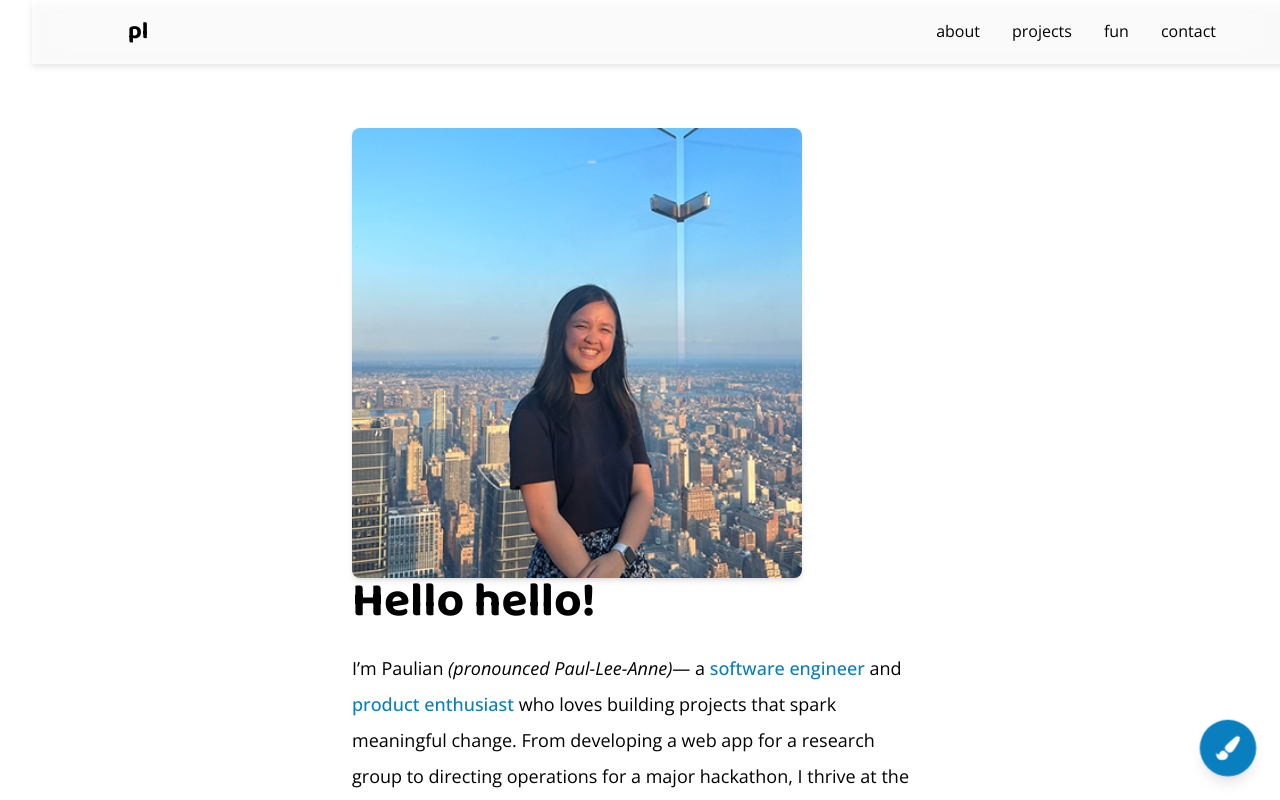
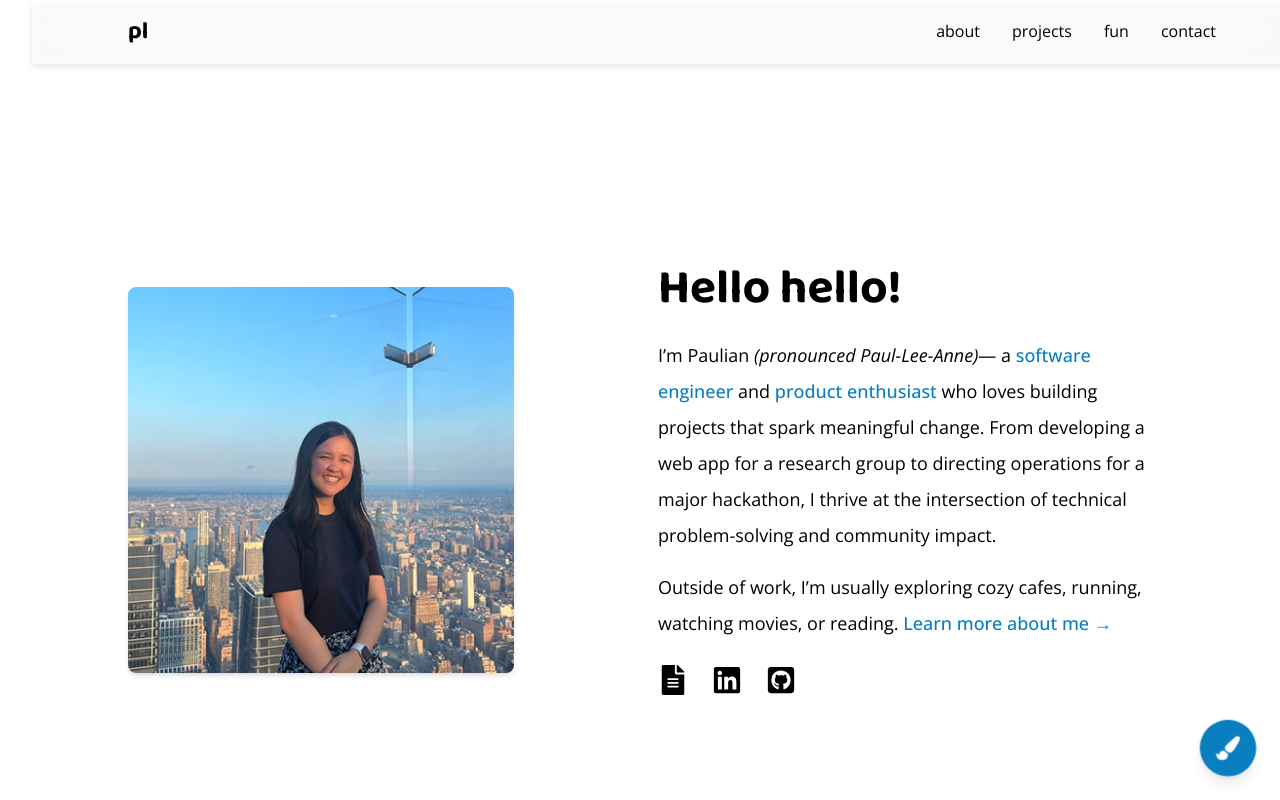
Before and after one commit to paulian7/portfolio, a React (Vite) app: page / in a window 1280 px wide. Shown: the top 800 px of the page. Built offline with nearby package versions, Linux system fonts and the light colour scheme.

Commit message:
fix home reveal styling error

```diff
--- a/src/components/sections/Home.jsx
+++ b/src/components/sections/Home.jsx
@@ -7,8 +7,8 @@ export const Home = () => {
       id="home"
       className="min-h-screen flex flex-col md:flex-row items-center justify-center gap-8 md:gap-36 px-6 md:px-16 lg:px-24 pt-20 sm:pt-24"
     >
+      {/* picture */}
       <RevealOnScroll>
-        {/* picture */}
         <div className="flex-shrink-0 w-full md:w-auto flex justify-center md:justify-start">
           <img
             src="/landingPic.png"
@@ -16,12 +16,15 @@ export const Home = () => {
             className="rounded-lg object-cover w-64 sm:w-72 md:w-80 lg:w-[450px] max-w-full shadow-md"
           />
         </div>
+      </RevealOnScroll>
 
-        {/* text */}
+      {/* text */}
+      <RevealOnScroll>
         <div className="flex flex-col max-w-xl text-center md:text-left self-center mt-10 md:mt-0">
           <h1 className="text-2xl sm:text-3xl md:text-5xl font-bold mb-6 font-baloo break-words">
             Hello hello!
           </h1>
+
           <p className="text-base sm:text-lg mb-4 font-normal leading-loose">
             I’m Paulian{" "}
             <span className="italic">(pronounced Paul-Lee-Anne)</span>— a{" "}
```
